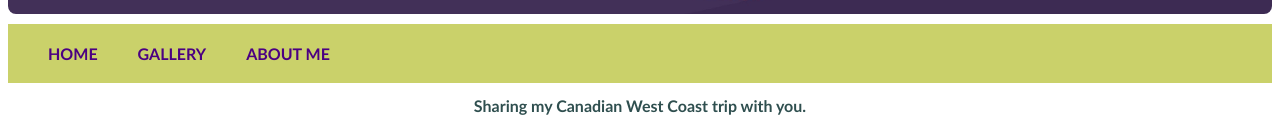
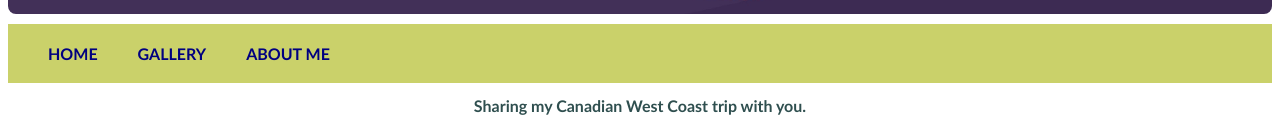
Before and after one commit to keziayu/webcom, a plain HTML site: page index.html in a window 1280 px wide. Shown: the part 194-325 px from the top of the page. Drawn offline with Linux system fonts and the light colour scheme.

Commit message:
nav link

```diff
--- a/css/mystyle.css
+++ b/css/mystyle.css
@@ -45,7 +45,7 @@ li {
 
 li a{
   display: inline;
-  color: indigo;
+  color: navy;
   font-weight: bold;
   text-align: center;
   padding:20px 20px;
```
